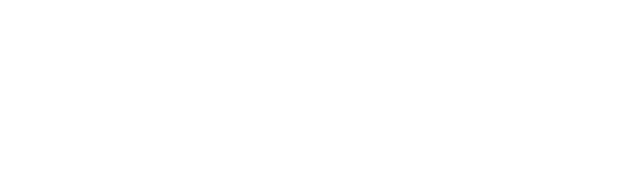
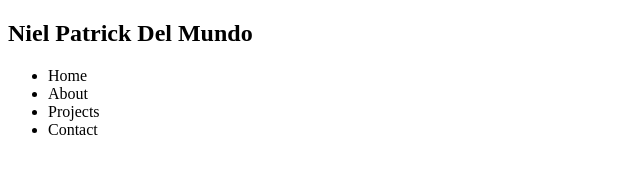
Before and after one commit to NielPatrickDM/coding-journey, a plain HTML site: page index.html in a window 1280 px wide. Shown: the whole page, without its empty margins (0-640 px from the left). Drawn offline with Linux system fonts and the light colour scheme.

Commit message:
Version 1 header update

```diff
--- a/index.html
+++ b/index.html
@@ -7,7 +7,17 @@
         <link rel="stylesheet" href="style.css">
     </head>
     <body>
-        <header></header>
+        <header>
+            <h2>Niel Patrick Del Mundo</h2>
+            <nav>
+                <ul>
+                    <li>Home</li>
+                    <li>About</li>
+                    <li>Projects</li>
+                    <li>Contact</li>
+                </ul>
+            </nav>
+        </header>
         <main></main>
         <footer></footer>
     </body>
```
